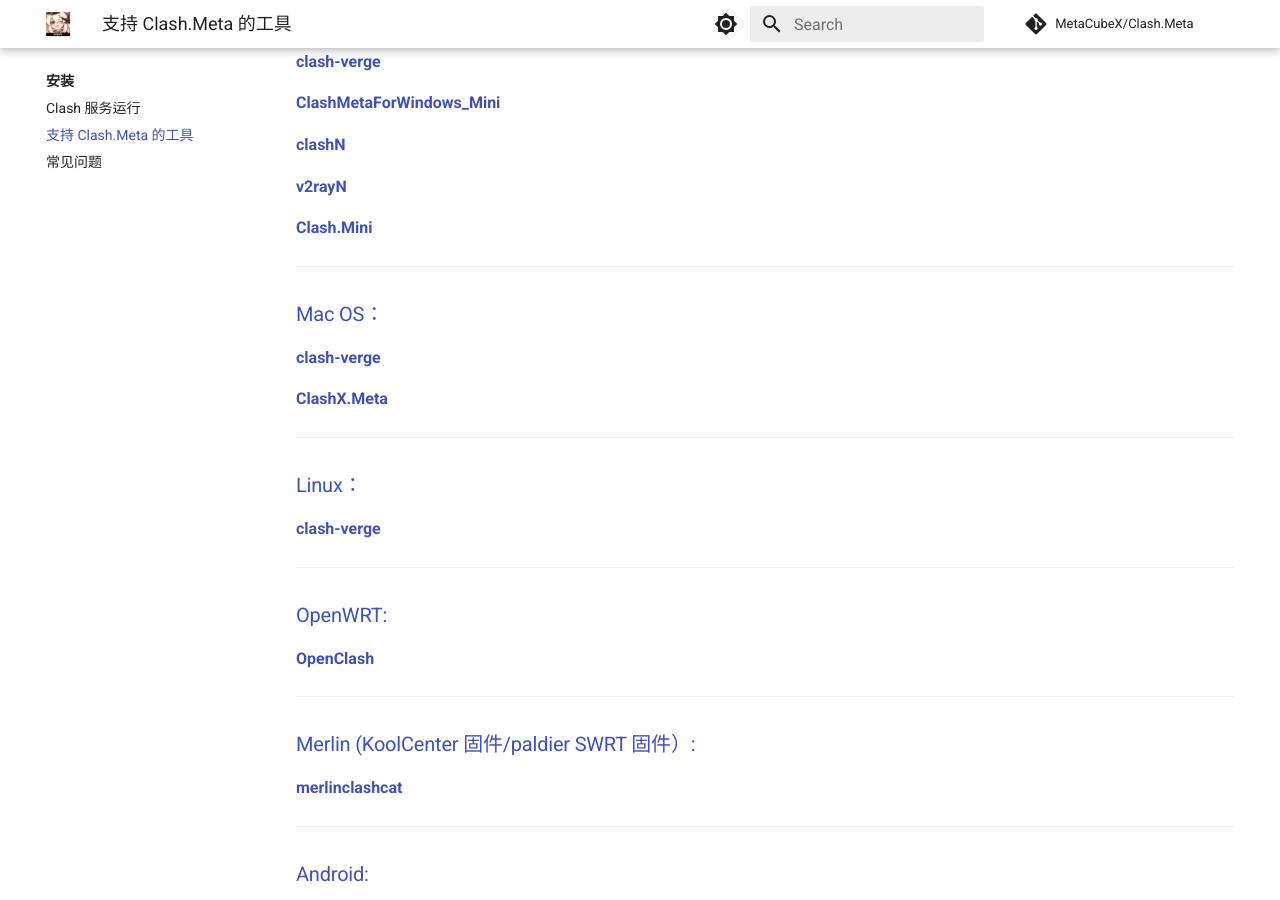
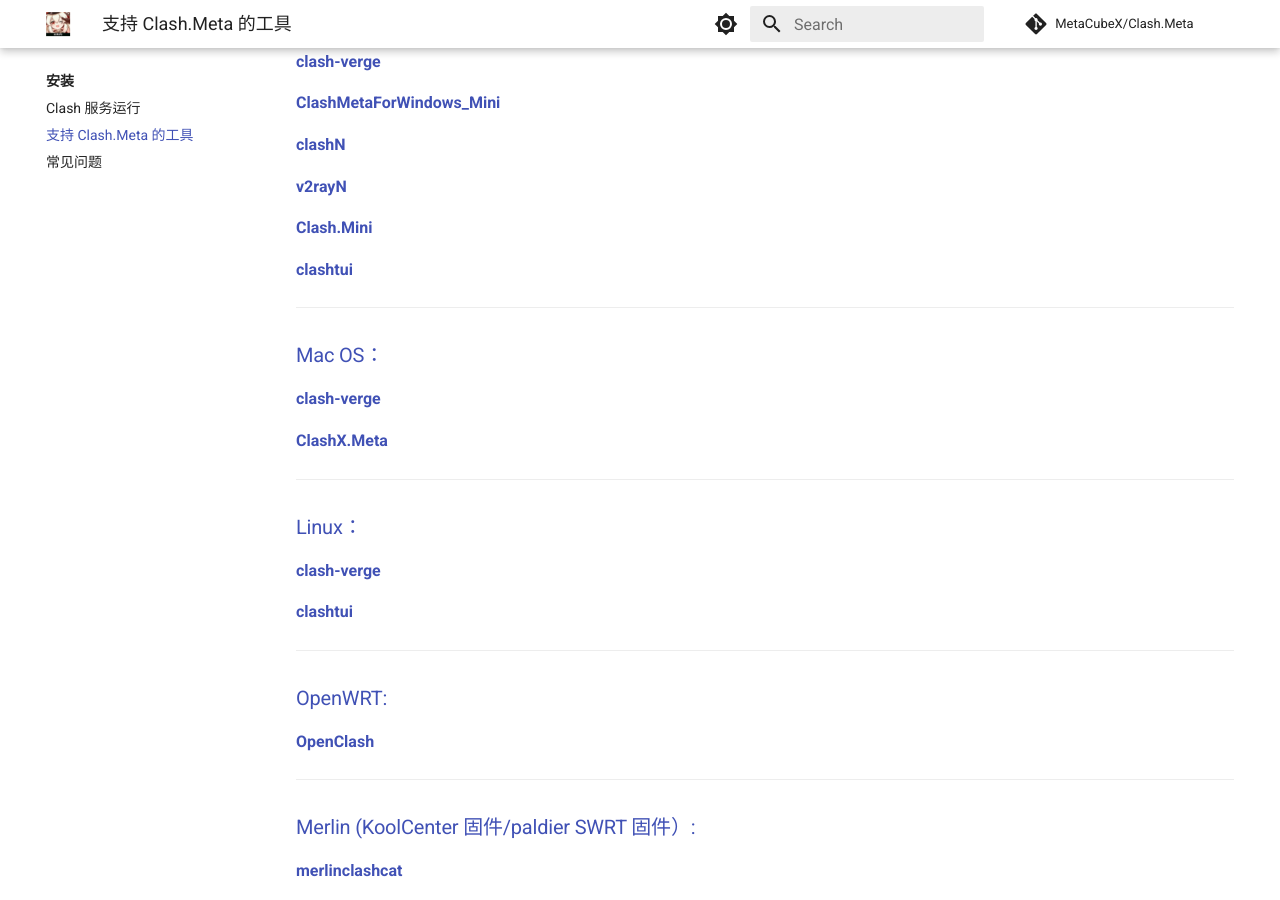
Before and after one commit to MetaCubeX/Meta-Docs, an MkDocs documentation site: the page built from docs/startup/client/index.md, in a window 1280 px wide and 900 px high, scrolled down 461 px. Built offline with MkDocs 1.6.1 and Material for MkDocs 9.7.7, drawn with Linux system fonts in a browser that asks for light colours; comment, search, counter and statistics services are not loaded.

Commit message:
Update clients

```diff
--- a/docs/startup/client/index.md
+++ b/docs/startup/client/index.md
@@ -17,7 +17,7 @@ hide:
 
 ### Windows：
 
-[**clash-verge**](https://github.com/zzzgydi/clash-verge)
+[**clash-verge**](https://github.com/MetaCubeX/clash-verge)
 
 [**ClashMetaForWindows_Mini**](https://github.com/kogekiplay/ClashMetaForWindows_Mini)
 
@@ -27,11 +27,13 @@ hide:
 
 [**Clash.Mini**](https://github.com/MetaCubeX/Clash.Mini)
 
+[**clashtui**](https://github.com/JohanChane/clashtui)
+
 ***
 
 ### Mac OS：
 
-[**clash-verge**](https://github.com/zzzgydi/clash-verge)
+[**clash-verge**](https://github.com/MetaCubeX/clash-verge)
 
 [**ClashX.Meta**](https://github.com/MetaCubeX/ClashX.Meta)
 
@@ -39,7 +41,9 @@ hide:
 
 ### Linux：
 
-[**clash-verge**](https://github.com/zzzgydi/clash-verge)
+[**clash-verge**](https://github.com/MetaCubeX/clash-verge)
+
+[**clashtui**](https://github.com/JohanChane/clashtui)
 
 ***
 
```
